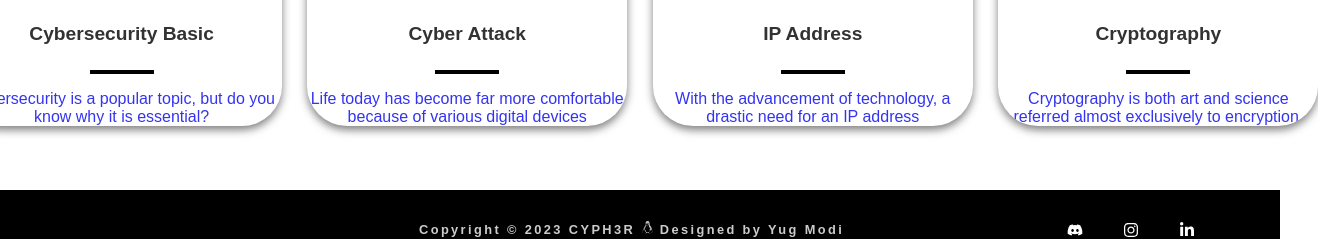
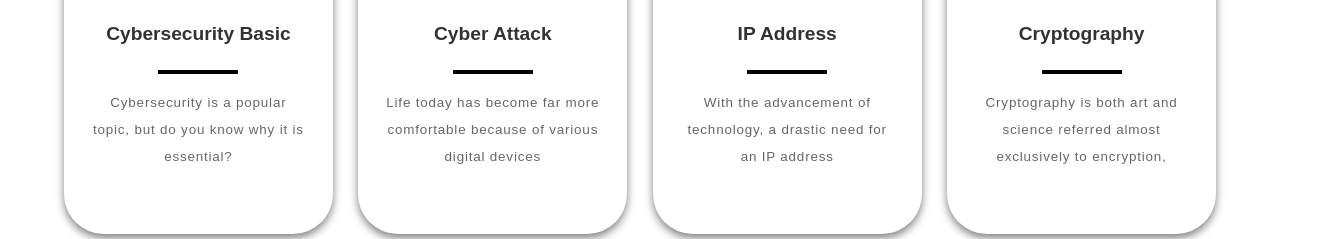
Before and after one commit to Yug2801/CYPH3R_WEB, a React (Create React App) app: page /#/blog in a window 1280 px wide. Shown: the part 547-786 px from the top of the page, 1318 px wide, since content can reach past the window. Built offline with nearby package versions, Linux system fonts and the light colour scheme.

Commit message:
Some css

```diff
--- a/src/css/features.css
+++ b/src/css/features.css
@@ -33,9 +33,8 @@
   border-radius: 40px;
   cursor: pointer;
   transition: transform 0.3s ease-in-out, box-shadow 0.3s ease-in-out;
-
   overflow: hidden;
-  width: 40vmin;
+  width: 100%;
   box-shadow: 0px 4px 8px rgba(0, 0, 0, 0.5);
 }
 .features-item .heading {
@@ -78,7 +77,7 @@ height: 8vh;
   height: 0.5vmin;
   background-color: #000000;
   margin: 2vmin auto;
-  padding-left: 2vmin;
+  padding-left: 5vmin;
   padding-right: 5vmin;
 }
 
--- a/src/pages/blog.js
+++ b/src/pages/blog.js
@@ -3,7 +3,7 @@
 import React from 'react';
 import Header from '../components/header';
 import Footer from '../components/footer';
-
+import '../css/features.css'
 import '../css/blog.css';
 import images from '../image/images.jpg';
 import images1 from '../image/images1.jpg';
@@ -37,10 +37,12 @@ const BlogPage = () => {
                     <div className="icon">  <img src={images} className='bimage' alt="logo" /></div>
                     <h4>Cybersecurity Basic</h4>
                     <div className="line-dec"></div>
+                    <div className='para'>
 
                     <p>
                     Cybersecurity is a popular topic, but do you know why it is essential?
                     </p>
+                    </div>
                     </Link>
                   </div>
                 </div>
@@ -51,10 +53,11 @@ const BlogPage = () => {
                     <div className="icon"> <img src={images1} className='bimage' alt="logo" /></div>
                     <h4>Cyber Attack</h4>
                     <div className="line-dec"></div>
-
+               <div className='para'>
                     <p>
                     Life today has become far more comfortable because of various digital devices
                     </p>
+                    </div>
                     </Link>
                   </div>
                 </div>
@@ -64,10 +67,12 @@ const BlogPage = () => {
                     <div className="icon"> <img src={untitled} className='bimage' alt="logo" /></div>
                     <h4>IP Address</h4>
                     <div className="line-dec"></div>
+                    <div className='para'>
 
                     <p>
                     With the advancement of technology, a drastic need for an IP address
                     </p>
+                    </div>
                     </Link>
 
                   </div>
@@ -79,10 +84,12 @@ const BlogPage = () => {
                     <div className="icon"> <img src={z} className='bimage' alt="logo" /></div>
                     <h4>Cryptography</h4>
                     <div className="line-dec"></div>
+                    <div className='para'>
 
                     <p>
                     Cryptography is both art and science referred almost exclusively to encryption,
                     </p>
+                    </div>
              </Link>
                   </div>
                 </div>
```
Also changed, not shown: 1 other file (tests, documents, lock files or other folders).
